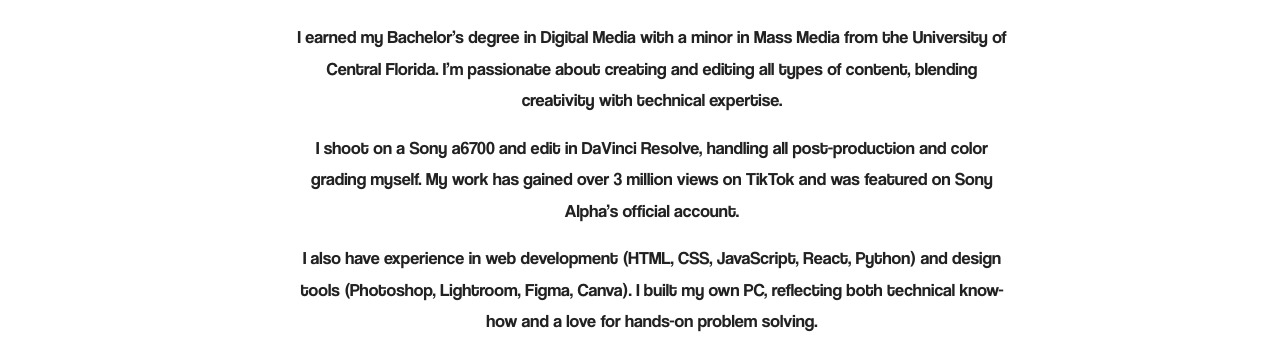
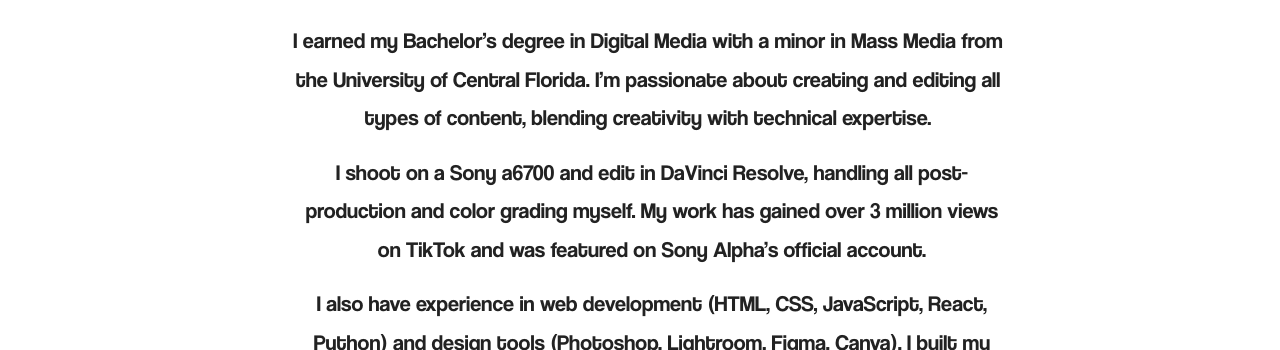
Before and after one commit to emmepellot/EmmePellotPortfolio, a plain HTML site: page index.html in a window 1280 px wide. Shown: the part 530-880 px from the top of the page. Drawn offline with nearby package versions, Linux system fonts and the light colour scheme.

Commit message:
small fixes

```diff
--- a/index.html
+++ b/index.html
@@ -168,8 +168,8 @@ img {
         <h2 style="text-align: center; font-family: Coolvetica, sans-serif; font-size: 36px; font-weight: 800; margin-bottom: 1.5rem;">
           ABOUT ME
         </h2>
-        <ul style="font-family: Coolvetica, sans-serif; font-size: 18px; list-style: none; padding: 0; line-height: 1.75; color: #222;">
-          <li style="margin-bottom: 1rem; position: relative; padding-left: 1.5rem;">
+        <ul style="font-family: Coolvetica, sans-serif; font-size: 22px; list-style: none; padding: 0; line-height: 1.75; color: #222;">
+          <li style="margin-bottom: 1rem; position: relative; padding-left: 1rem;">
             <span style="position: absolute; left: 0;"></span>
             I earned my Bachelor’s degree in Digital Media with a minor in Mass Media from the University of Central Florida.
             I’m passionate about creating and editing all types of content, blending creativity with technical expertise.
```
